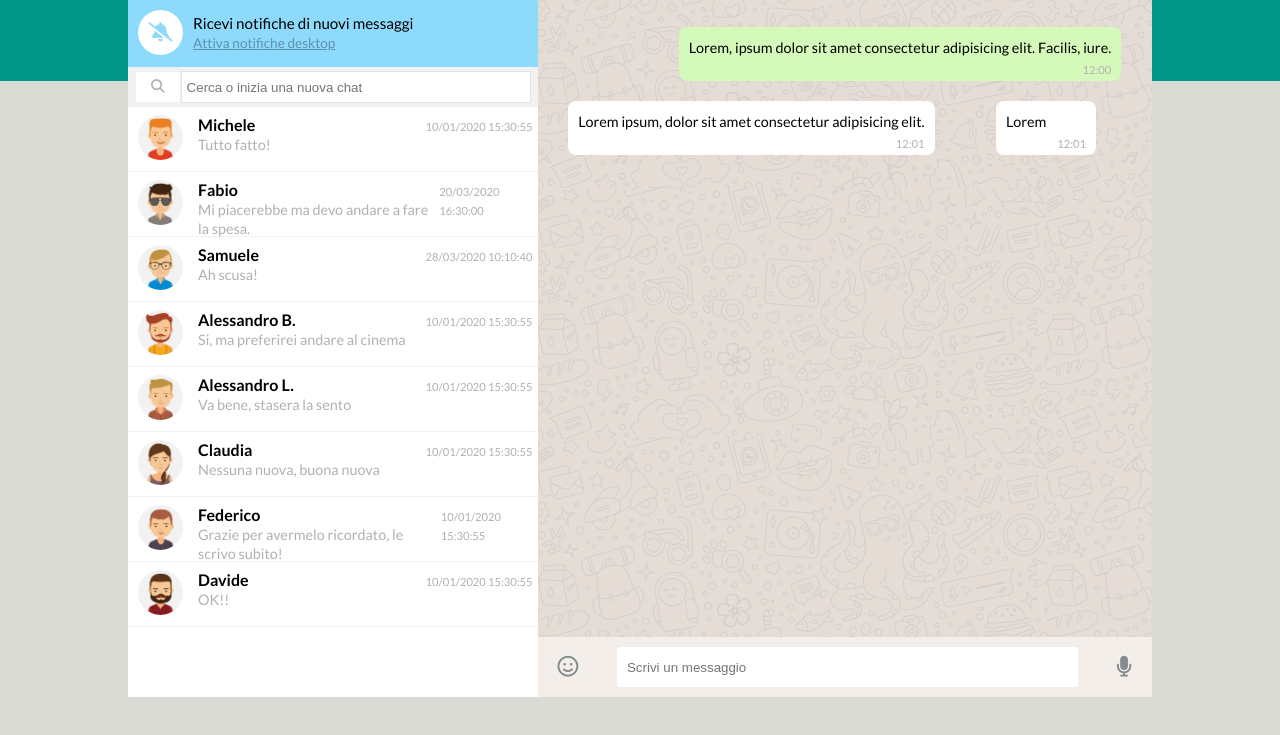
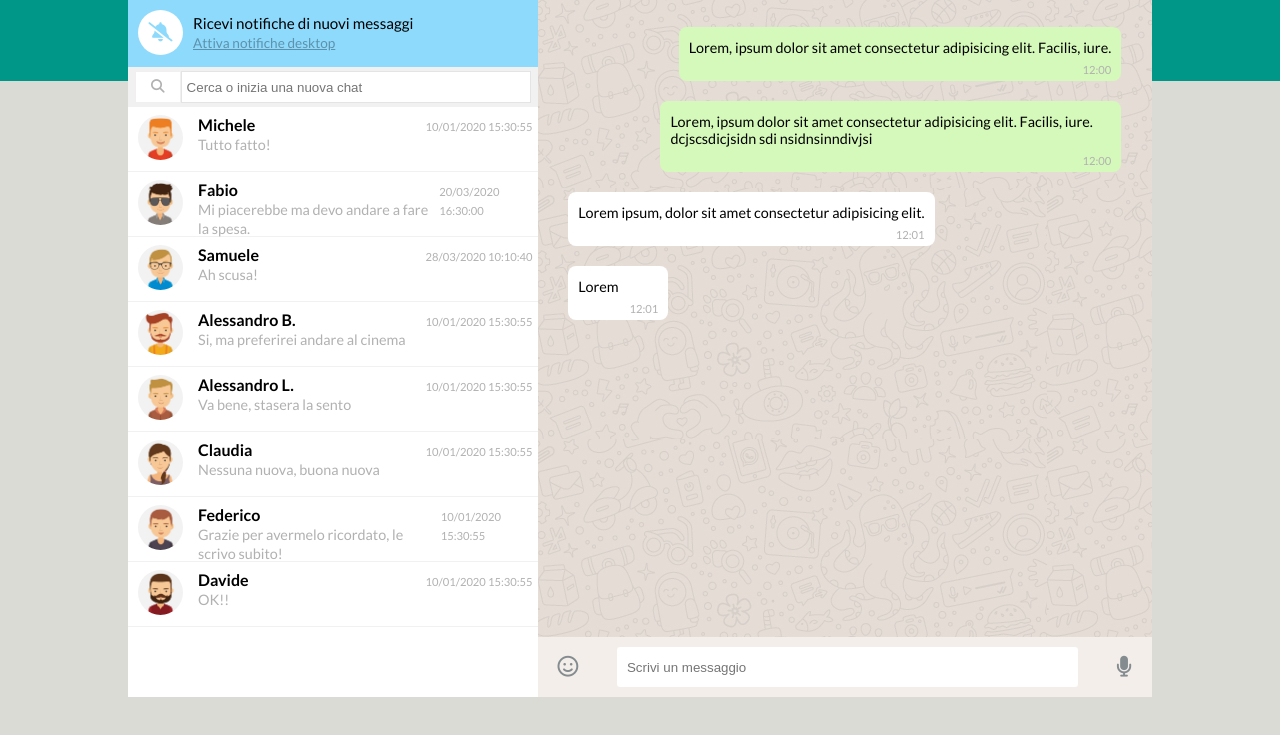
Before and after one commit to saracassandra7/-vue-boolzapp, a plain HTML site: page milestone1/index.html in a window 1280 px wide. Shown: the part 83-818 px from the top of the page. Drawn offline with nearby package versions, Linux system fonts and the light colour scheme.

Commit message:
[fix] opened chat style

```diff
--- a/milestone1/index.html
+++ b/milestone1/index.html
@@ -112,6 +112,10 @@
           <p>Lorem, ipsum dolor sit amet consectetur adipisicing elit. Facilis, iure.</p>
           <span>12:00</span>
         </div>
+        <div class="message message-sent">
+          <p>Lorem, ipsum dolor sit amet consectetur adipisicing elit. Facilis, iure. dcjscsdicjsidn sdi nsidnsinndivjsi</p>
+          <span>12:00</span>
+        </div>
 
         <div class="message message-received">
           <p>Lorem ipsum, dolor sit amet consectetur adipisicing elit.</p>
--- a/milestone1/style.css
+++ b/milestone1/style.css
@@ -181,6 +181,8 @@ body{
 .chat{
   overflow-y: scroll;
   height: calc(100% - 120px);
+  display: flex;
+  flex-direction: column;
 }
 
 .message{
@@ -189,6 +191,7 @@ body{
   border-radius: 8px;
   margin: 10px 5%;
   min-width: 100px;
+  max-width: 75%;
 }
 
 .message span{
@@ -203,12 +206,13 @@ body{
 
 .message.message-sent{
   background-color: #d5f9ba;
-  float: right;
+  align-self: flex-end;
+
 }
 
 .message.message-received{
   background-color: white;
-  float: left;
+  align-self: flex-start;
 }
 
 /*scrivi un messaggio*/
```
